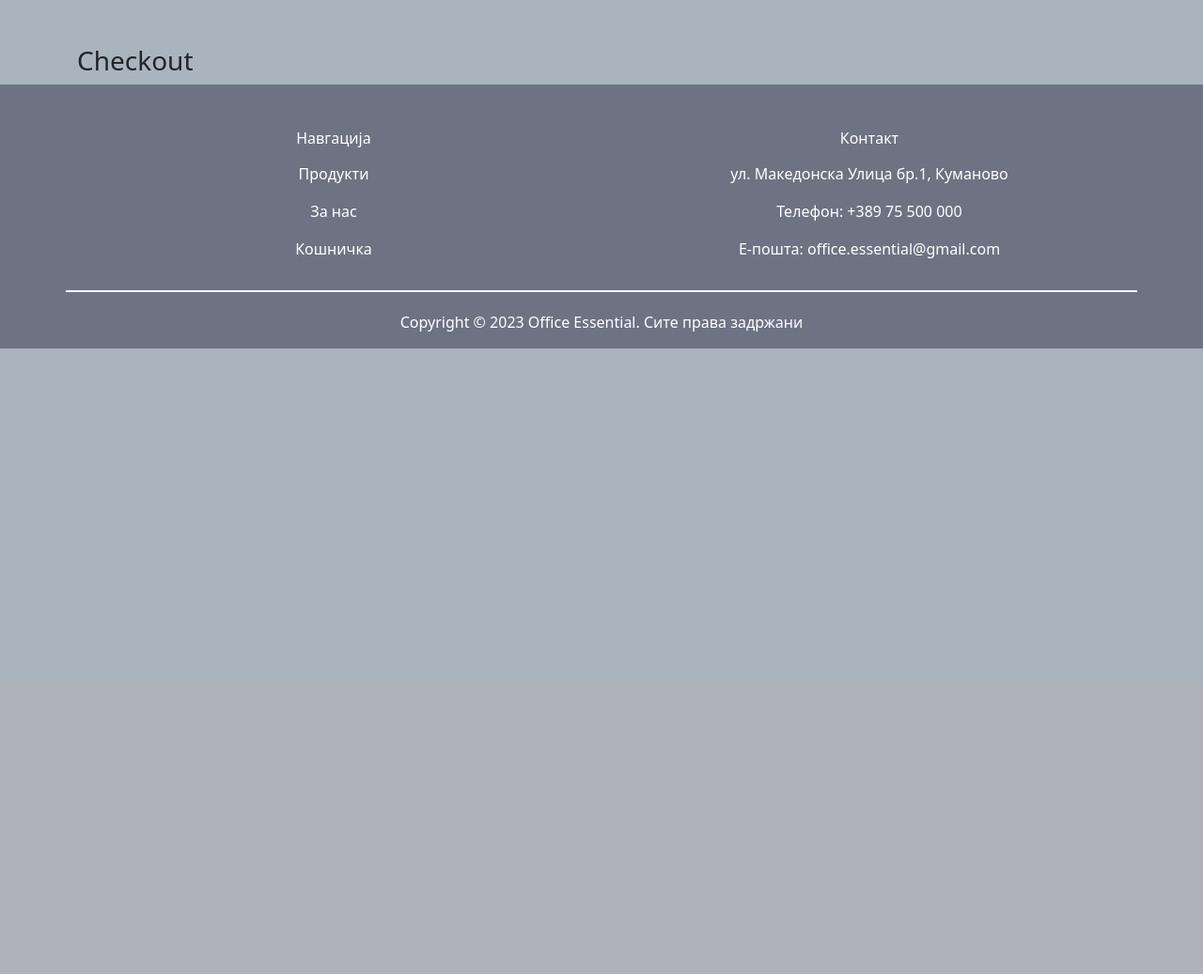
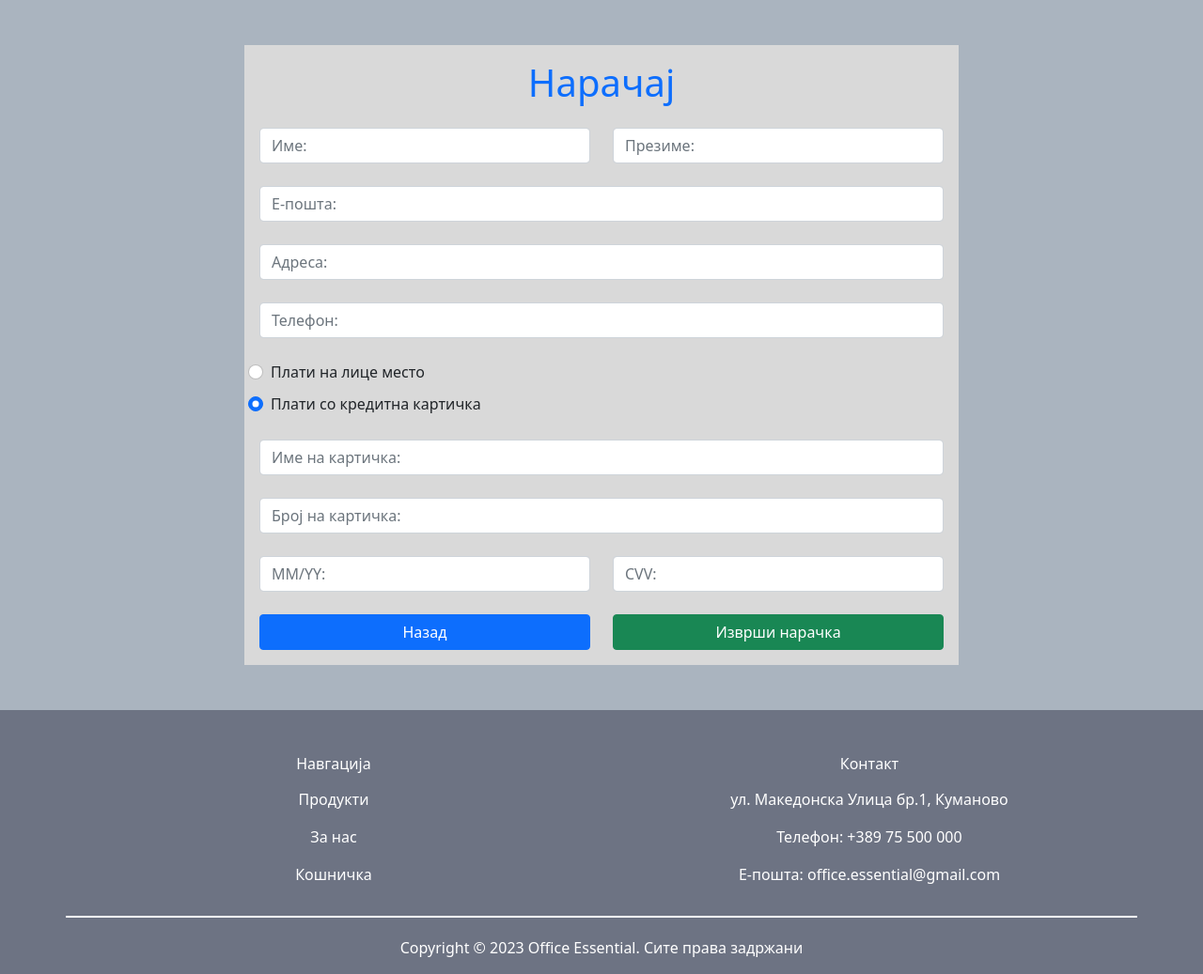
Before and after one commit to MilanTodorovikj/DNICK-OfficeEssential, a Django app: page /checkout/ in a window 1280 px wide. Shown: the part 76-1113 px from the top of the page at 94% size. Before the commit the page ends 447 px from the top, so only its background shows below. Run offline with Django 4.2, Linux system fonts and the light colour scheme.

Commit message:
checkout design added commit

```diff
--- a/Shop201083/ShopApp201083/templates/store/checkout.html
+++ b/Shop201083/ShopApp201083/templates/store/checkout.html
@@ -3,7 +3,68 @@
 {% block content %}
 <link rel="stylesheet" type="text/css" href="{% static 'css/main.css'%}">
 
-<h3>Checkout</h3>
+<div class="row justify-content-center">
+    <div class="col-8 forma-naracaj p-3 mb-5">
+        <h1 class="text-center text-primary">Нарачај</h1>
+        <form class="mt-2">
+            <div class="row  mt-4">
+                <div class="col-6">
+                    <input type="text" class="form-control" placeholder="Име:">
+                </div>
+                <div class="col-6">
+                    <input type="text" class="form-control" placeholder="Презиме:">
+                </div>
+                <div class="col-12 mt-4">
+                    <input type="text" class="form-control" placeholder="Е-пошта:">
+                </div>
+                <div class="col-12 mt-4">
+                    <input type="text" class="form-control" placeholder="Адреса:">
+                </div>
+                <div class="col-12 mt-4">
+                    <input type="text" class="form-control" placeholder="Телефон:">
+                </div>
+                <div class="form-check col-12 mt-4 ml-4">
+                    <input class="form-check-input" type="radio" name="flexRadioDefault" id="flexRadioDefault1">
+                    <label class="form-check-label" for="flexRadioDefault1">
+                        Плати на лице место
+                    </label>
+                </div>
+                <div class="form-check col-12 mt-2 ml-4">
+                    <input class="form-check-input" type="radio" name="flexRadioDefault" id="flexRadioDefault2" checked>
+                    <label class="form-check-label" for="flexRadioDefault2">
+                        Плати со кредитна картичка
+                    </label>
+                </div>
+                <div class="col-12 mt-4">
+                    <input type="text" class="form-control" placeholder="Име на картичка:">
+                </div>
+                <div class="col-12 mt-4">
+                    <input type="text" class="form-control" placeholder="Број на картичка:">
+                </div>
+                <div class="col-6 mt-4">
+                    <input type="text" class="form-control" placeholder="MM/YY:">
+                </div>
+                <div class="col-6 mt-4">
+                    <input type="text" class="form-control" placeholder="CVV:">
+                </div>
+                <div class="col-6 mt-4">
+                    <a href="#" class="btn btn-primary col-12">
+                    Назад
+                </a>
+                    </div>
+                <div class="col-6 mt-4">
+                <a href="#" class="btn btn-success col-12">
+                    Изврши нарачка
+                </a>
+                    </div>
+
+
+            </div>
+
+        </form>
+    </div>
+
+</div>
 
 {% endblock content %}
 <!--<img src="{% static 'images/cart.jpg' %}" height="400px" width="400px">-->
--- a/Shop201083/ShopApp201083/urls.py
+++ b/Shop201083/ShopApp201083/urls.py
@@ -6,4 +6,5 @@ urlpatterns = [
     path('cart/', views.cart, name='cart'),
     path('checkout/', views.checkout, name='checkout'),
     path('product/', views.product, name='product'),
+    path('confirmation/', views.confirmation, name='confirmation'),
 ]
--- a/Shop201083/ShopApp201083/views.py
+++ b/Shop201083/ShopApp201083/views.py
@@ -21,3 +21,7 @@ def checkout(request):
 def product(request):
     context = {}
     return render(request, 'store/product.html', context)
+
+def confirmation(request):
+    context = {}
+    return render(request, 'store/confirmation.html', context)
--- a/Shop201083/static/css/main.css
+++ b/Shop201083/static/css/main.css
@@ -49,3 +49,7 @@ footer hr{
 .cart-product{
     background-color: #D9D9D9;
 }
+
+.forma-naracaj{
+    background-color: #D9D9D9;
+}
```
Also changed, not shown: Shop201083/ShopApp201083/templates/store/confirmation.html (added, +19 -0 lines).
